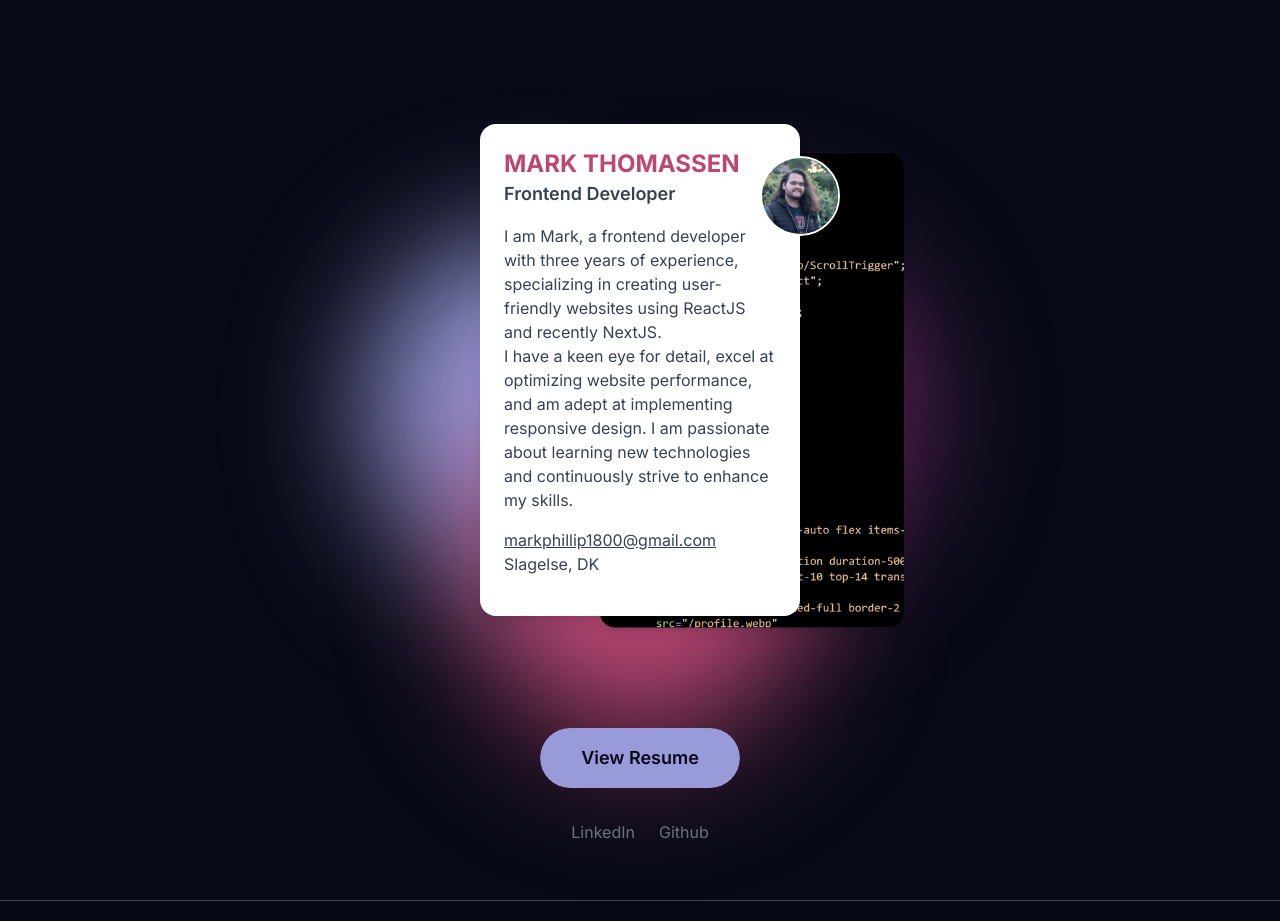
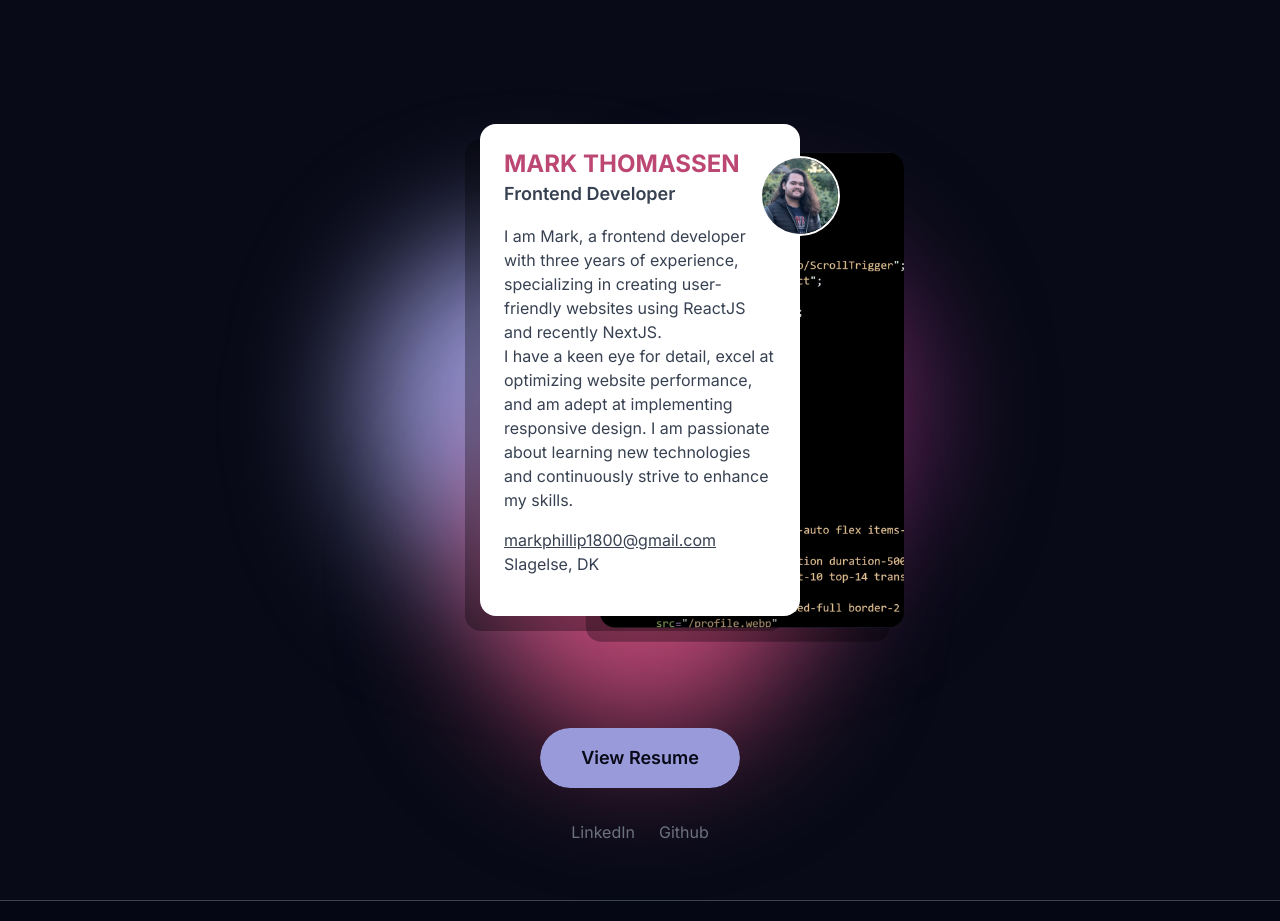
Before and after one commit to Mark424e/portfolio_2024, a Next.js app: page / in a window 1280 px wide. Shown: the part 1600-2521 px from the top of the page. Built offline with nearby package versions, Linux system fonts and the light colour scheme.

Commit message:
box shadow to resume cards

```diff
--- a/app/_components/resume.js
+++ b/app/_components/resume.js
@@ -43,7 +43,7 @@ export const Resume = () => {
     <div id="resume" class="container mx-auto grid py-14 justify-center">
       <div className="w-fit group relative">
         <div className="resume-card_alt absolute">
-          <div class="translate-x-16 group-hover:translate-x-14 group-hover:translate-y-4 transition duration-300 scale-95 group-hover:scale-90 md:translate-x-28 md:translate-y-4 md:group-hover:translate-x-20 md:group-hover:translate-y-8 bg-gray-800 rounded-2xl shadow-lg w-56 md:w-80 text-gray-700">
+          <div class="translate-x-16 group-hover:translate-x-14 group-hover:translate-y-4 transition duration-300 scale-95 group-hover:scale-90 md:translate-x-28 md:translate-y-4 md:group-hover:translate-x-20 md:group-hover:translate-y-8 bg-gray-800 rounded-2xl shadow-lg w-56 md:w-80 text-gray-700 shadow-resume">
             <Image
               class="object-cover rounded-2xl h-[310px] md:h-[500px]"
               src="/codesnippet.webp"
@@ -54,7 +54,7 @@ export const Resume = () => {
           </div>
         </div>
         <div className="resume-card relative">
-          <div className="translate transition duration-300 group-hover:rotate-1 group-hover:scale-95 group-hover:-translate-y-5 relative bg-white rounded-2xl shadow-lg p-6 text-base w-56 md:w-80 text-gray-700">
+          <div className="translate transition duration-300 group-hover:rotate-1 group-hover:scale-95 group-hover:-translate-y-5 relative bg-white rounded-2xl p-6 text-base w-56 md:w-80 text-gray-700 shadow-resume">
             <div className="absolute -right-10 top-8 transform transition duration-300 group-hover:-translate-y-2">
               <Image
                 className="h-20 w-20 rounded-full border-2 border-white"
--- a/tailwind.config.js
+++ b/tailwind.config.js
@@ -9,6 +9,7 @@ module.exports = {
     extend: {
       boxShadow: {
         '3xl': '0 35px 60px -15px rgba(0, 0, 0, 0.3)',
+        'resume': 'rgba(0, 0, 0, 0.3) -15px 15px',
       },
       colors: {
         text: '#e3e3f5',
```
